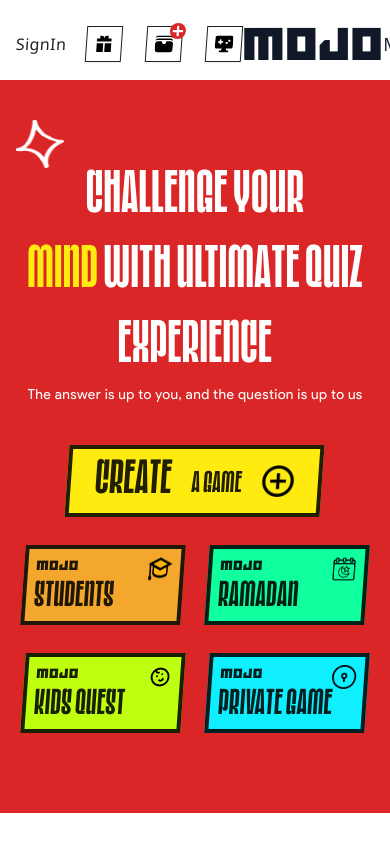
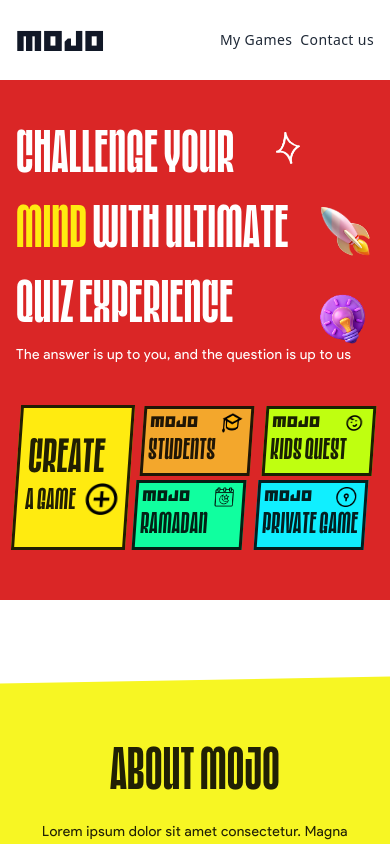
Before and after one commit to zeeshanahm-ed/mojo-game-website, a Next.js app: page / in a window 390 px wide. Built offline with nearby package versions, Linux system fonts and the light colour scheme.

Commit message:
feat: add About Mojo image and improve layout responsiveness across multiple sections

```diff
--- a/src/app/components/ui/common/Header.tsx
+++ b/src/app/components/ui/common/Header.tsx
@@ -31,7 +31,7 @@ const Header: React.FC = () => {
             <Wrapper>
                 <nav className="flex items-center justify-between w-full py-4">
                     {/* Left section: User avatar and name */}
-                    <div className="flex items-center gap-5">
+                    <div className=" items-center gap-5 hidden md:flex">
                         <div className='flex items-center'>
                             {user ?
                                 <>
@@ -62,18 +62,19 @@ const Header: React.FC = () => {
 
                     {/* Middle section: Icons and MOJO logo */}
                     <div className="flex items-center">
-                        <h1 className="text-5xl text-gray-900 font-bulletproof mt-2 uppercase cursor-pointer" onClick={() => router.push('/')}>
+                        <h1 className="text-3xl md:text-5xl text-gray-900 font-bulletproof mt-2 uppercase cursor-pointer" onClick={() => router.push('/')}>
                             {t("brand")}
                         </h1>
                     </div>
 
                     {/* Right section: Navigation links */}
-                    <div className="flex items-center space-x-8 text-gray-800 text-lg font-medium w-fit text-nowrap">
+                    <div className="flex items-center space-x-2 md:space-x-8 text-gray-800 text-sm md:text-lg font-medium w-fit text-nowrap">
                         <Link href="/my-games" className="hover:text-dark-gray transition-colors">{t("my_games")}</Link>
                         <Link href="/contactus" className="hover:text-dark-gray transition-colors">{t("contact_us")}</Link>
-                        <LanguageSwitcher />
+                        {/* <LanguageSwitcher /> */}
                     </div>
                 </nav>
+                <AuthModal />
                 <AuthModal />
             </Wrapper>
         </header>
--- a/src/app/components/ui/home-page-ui/AboutMojoSection.tsx
+++ b/src/app/components/ui/home-page-ui/AboutMojoSection.tsx
@@ -2,22 +2,22 @@
 
 import Image from 'next/image';
 import Wrapper from '../common/Wrapper';
-import BrainImage from '../../../assets/images/brain-image.png';
-import QuestionImage from '../../../assets/images/question-image.png';
+import AboutMojoImage from '../../../assets/images/about-mojo-image.png';
 
 export default function AboutMojoSection() {
     return (
         <section className="relative w-full bg-white py-20 overflow-hidden">
             <div className="relative z-10 w-full">
-                <div className="skew-y-[-1deg] bg-[#F7F623] w-full px-4 md:px-10 lg:py-0 pt-16 overflow-hidden">
+                <div className="skew-y-[-1deg] bg-[#F7F623] w-full px-4 md:px-10 py-16 overflow-hidden">
                     <Wrapper>
-                        <div className="skew-y-[1deg] flex flex-col lg:flex-row items-center w-full justify-between gap-10">
+                        <div className="relative skew-y-[1deg] w-full">
                             {/* Left Text */}
-                            <div className="max-w-xl text-center md:text-left">
-                                <h2 className="lg:text-8xl text-6xl font-popfun text-black mb-4">
+                            <div className=" flex items-center justify-between flex-col sm:flex-row">
+                                <div className='text-center sm:text-left'>
+                                    <h2 className="text-6xl md:text-7xl lg:text-8xl font-popfun text-black mb-4">
                                         ABOUT MOJO
                                     </h2>
-                                <p className="text-lg text-black leading-6 ">
+                                    <p className="max-w-full sm:max-w-xs md:max-w-md lg:max-w-xl text-sm md:text-base text-black leading-6 ">
                                         Lorem ipsum dolor sit amet consectetur. Magna convallis magna
                                         pretium morbi at ut ut adipiscing. Posuere iaculis iaculis etiam
                                         ultrices lectus. Morbi in at blandit potenti vulputate
@@ -25,20 +25,11 @@ export default function AboutMojoSection() {
                                     </p>
                                 </div>
 
-                            {/* Right Image */}
-                            <div className="relative h-[250px] lg:h-[400px] w-full flex items-center justify-center">
-                                <div className="relative w-full h-full -mb-5">
-                                    {/* Question Image */}
+                                <div className="w-[240px] lg:w-[350px] relative top-[75px]">
                                     <Image
-                                        src={QuestionImage}
-                                        alt="Question Icon"
-                                        className="absolute w-[280px] -top-10 lg:w-[350px] lg:top-8 left-[22%] lg:left-[18%] z-10"
-                                    />
-                                    {/* Brain Image */}
-                                    <Image
-                                        src={BrainImage}
-                                        alt="Brain"
-                                        className="absolute w-[250px] lg:w-[350px] bottom-0 left-[35%] z-30"
+                                        src={AboutMojoImage}
+                                        alt="About Mojo"
+                                        className="w-full object-cover h-full"
                                     />
                                 </div>
                             </div>
--- a/src/app/components/ui/home-page-ui/Banner.tsx
+++ b/src/app/components/ui/home-page-ui/Banner.tsx
@@ -1,8 +1,6 @@
 'use client';
-import { useTranslation } from 'react-i18next';
-import Wrapper from '../common/Wrapper';
+
 import Image, { StaticImageData } from 'next/image';
-
 import WorldImage from '../../../assets/images/world.png';
 import RocketImage from '../../../assets/images/rocket.png';
 import StarImage from '../../../assets/images/star.png';
@@ -13,74 +11,73 @@ import KidsGameImage from '../../../assets/images/kids-quest.png';
 import StudentGameImage from '../../../assets/images/student-quest.png';
 import CreateGameImage from '../../../assets/images/create-game.png';
 import RamadanGameImage from '../../../assets/images/ramadan-quest.png';
+import { useTranslation } from 'react-i18next';
+import Wrapper from '../common/Wrapper';
 
 export default function Banner() {
     const { t } = useTranslation();
     return (
-        <section className="w-full bg-red text-white px-4 md:px-10 lg:py-10 py-20">
+        <section className="w-full bg-red text-white px-4 md:px-10 py-10">
             <Wrapper>
-                <div className="grid grid-cols-1 lg:grid-cols-2 items-center gap-8 relative">
-                    <div className="lg:hidden flex left-0 -top-10 absolute items-center justify-center flex-col lg:justify-start space-x-4 mb-8 lg:mb-0 lg:w-1/4">
-                        <Image src={StarImage} alt='Star' className='w-12 h-12 mr-10' />
+                <div className='relative h-[27.5rem] md:h-[37rem] lg:h-[44rem]'>
+                    <div className="hidden sm:block 2xl:right-0 -right-[4%] md:-right-[40px] top-3 md:top-5 absolute md:w-[150px] md:h-[220px] w-[100px] h-[150px]">
+                        <Image
+                            src={WorldImage}
+                            alt="World"
+                            className="w-full h-full object-cover"
+                        />
                     </div>
-                    <div>
-                        <h1 className="text-6xl sm:text-7xl md:text-8xl lg:text-start text-center lg:text-9xl font-popfun leading-tight uppercase">
+                    <div className="left-64 sm:left-[50%] md:left-[60%] top-3 md:top-5 relative md:w-12 md:h-12 w-8 h-8">
+                        <Image src={StarImage} alt='Star' className='w-full h-full object-contain' />
+                    </div>
+                    <h1 className="text-6xl -mt-8 md:text-8xl text-start lg:text-9xl font-popfun leading-tight uppercase">
                         {t("slogan_line_1")} <br />
-                            <span className="text-yellow">{t("slogan_line_2")}</span> {t("withUltimate")} {t("quizExperience")}
+                        <span className="text-yellow">{t("slogan_line_2")}</span> {t("withUltimate")} <br /> {t("quizExperience")}
                     </h1>
-                        <p className="text-sm md:text-base lg:text-start text-center">{t("slogan_sub")}</p>
+                    <p className="text-sm md:text-base text-start">{t("slogan_sub")}</p>
 
-                        <div className="mt-10 flex gap-5 flex-col md:flex-row justify-center lg:justify-start items-center">
-                            <div className={`relative cursor-pointer text-black skew-custom h-auto md:w-[240px] md:h-[210px] md:gap-0 gap-5 py-2 md:py-4 px-6 border-4 sm:border-[6px] border-black bg-yellow flex-row items-center justify-between md:items-start md:flex-col flex md:justify-center`}>
-                                <div className='font-popfun text-5xl sm:text-5xl md:text-7xl uppercase'>{t("create")}</div>
-                                <div className='font-popfun text-3xl md:text-5xl mt-2 sm:mt-3 uppercase'> {t("aGame")}</div>
-                                <Image src={CreateGameImage} alt="CREATE" className="md:absolute w-8 h-8 md:w-10 md:h-10 inline-block bottom-10 right-2" />
+                    <div className="mt-10 flex space-x-3 flex-row justify-start items-center">
+                        <div className={`relative cursor-pointer text-black skew-custom w-[120px]  md:w-[240px] h-[145px] md:h-[210px] md:gap-0 gap-0 py-2 md:py-4 px-2 border-[3px] md:border-[6px] border-black bg-yellow items-start flex-col flex justify-center`}>
+                            <div className='font-popfun text-5xl md:text-8xl uppercase'>{t("create")}</div>
+                            <div className='font-popfun text-3xl md:text-[60px] md:mt-3 uppercase'> {t("aGame")}</div>
+                            <Image src={CreateGameImage} alt="CREATE" className="absolute w-8 h-8 md:w-14 md:h-14 inline-block bottom-8 md:bottom-6 right-2" />
                         </div>
-                            <div className='space-y-2 flex md:gap-0 gap-8 flex-row md:flex-col md:items-start items-baseline'>
+                        <div className='space-y-1 md:space-y-2 flex flex-col items-start'>
                             <GameCard image={StudentGameImage} title={t("brand")} subtitle={t("students")} bgColor="bg-orange" />
                             <GameCard image={RamadanGameImage} title={t("brand")} subtitle={t("ramadan")} bgColor="bg-light-green" className="-ml-2" />
                         </div>
-                            <div className='space-y-2 flex md:gap-0 gap-8 flex-row md:flex-col md:items-start items-baseline'>
+                        <div className='space-y-1 md:space-y-2 flex flex-col items-start'>
                             <GameCard image={KidsGameImage} title={t("brand")} subtitle={t("kids_quest")} bgColor="bg-green" />
                             <GameCard image={PrivateGameImage} title={t("brand")} subtitle={t("private_game")} bgColor="bg-light-blue" className="-ml-2" />
                         </div>
                     </div>
-                    </div>
-
-                    {/* Right: Images */}
-                    <div className="relative h-full hidden lg:block">
-                        <Image
-                            src={WorldImage}
-                            alt="World"
-                            className="absolute -right-10 -top-14 w-[200px] lg:w-[300px]"
-                        />
-                        <Image
-                            src={StarImage}
-                            alt="Star"
-                            className="w-[45px] h-[55px]"
-                        />
-                        <div className='flex mt-20'>
+                    <div className="-rotate-45 w-20 h-20 md:w-44 md:h-44 left-72 sm:left-[60%] md:-top-[70%] md:left-[60%] -top-[360px] relative">
                         <Image
                             src={RocketImage}
                             alt="Rocket"
-                                className="w-[200px] h-[200px]"
+                            className="w-full h-full object-cover"
                         />
+                    </div>
+                    <div className="w-20 h-20 md:w-44 md:h-44 left-72 sm:left-[70%] md:-top-[90%] md:left-[80%] -top-[350px] relative">
                         <Image
                             src={LightBulbImage}
                             alt="Rocket"
-                                width={180}
-                                height={180}
-                                className="w-[180px] h-[180px] self-end"
-                            />
-                        </div>
-                        <Image
-                            src={BookImage}
-                            alt="Book"
-                            className="absolute right-[10%] lg:right-[20%] bottom-[5%] w-[120px] lg:w-[220px]"
+                            className="w-full h-full"
                         />
                     </div>
                 </div>
             </Wrapper>
+            {/* Right: Images */}
+            {/* <Image
+                                src={WorldImage}
+                                alt="World"
+                                className="absolute -right-10 -top-14 w-[200px] lg:w-[300px]"
+                            /> */}
+            {/* <Image
+                        src={BookImage}
+                        alt="Book"
+                        className="absolute right-[10%] lg:right-[20%] bottom-[5%] w-[120px] lg:w-[220px]"
+                    /> */}
         </section>
     );
 }
@@ -106,14 +103,14 @@ function GameCard({
     return (
         <div
             onClick={onClick}
-            className={`relative cursor-pointer text-black skew-custom w-40 sm:w-56 h-20 sm:h-[100px] py-2 px-2 sm:py-4 border-4 sm:px-6 sm:border-[6px] border-black ${bgColor} ${className} flex-col flex`}
+            className={`relative cursor-pointer text-black skew-custom md:w-[220px] md:h-[100px] w-[110px] h-[70px] py-1 px-1 md:py-4 md:px-6 md:border-[6px] border-[3px] border-black ${bgColor} ${className} flex-col flex`}
         >
 
-            <div className='font-bulletproof text-sm sm:text-base uppercase'>{title}</div>
-            <div className='font-popfun text-4xl sm:text-5xl uppercase'>
+            <div className='font-bulletproof text-base uppercase'>{title}</div>
+            <div className='font-popfun text-3xl md:text-5xl uppercase'>
                 {subtitle}
             </div>
-            <Image src={image} alt={title} className="absolute w-6 h-6 inline-block mt-auto top-2 right-2" />
+            <Image src={image} alt={title} className="absolute md:w-6 md:h-6 w-5 h-5 inline-block mt-auto top-1 md:top-2 right-2" />
         </div>
     );
 }
--- a/src/app/components/ui/home-page-ui/KnowledgeSection.tsx
+++ b/src/app/components/ui/home-page-ui/KnowledgeSection.tsx
@@ -22,15 +22,15 @@ const KnowledgeSection = () => {
             <Wrapper>
                 <div className='flex items-center justify-center flex-col'>
                     <div className="text-center flex flex-col items-center justify-center">
-                        <h2 className="lg:text-8xl text-6xl font-popfun text-black mb-4 uppercase">
+                        <h2 className="text-6xl md:text-7xl lg:text-8xl font-popfun text-black mb-4 uppercase">
                             Test Your Knowledge
                         </h2>
-                        <p className="text-lg leading-6 text-black max-w-xl">
+                        <p className="text-sm md:text-base leading-6 text-black max-w-xl">
                             It is a fun cultural game suitable for all ages, testing your group's knowledge. The game includes all types of questions according to the selected category.
                         </p>
-                        <Button className='mt-10 px-20 pt-3' onClick={() => handleOPenModal()}>
+                        {/* <Button className='mt-10 px-20 pt-3' onClick={() => handleOPenModal()}>
                             <span className="inline-block transform skew-x-12 tracking-wider text-5xl md:text-6xl uppercase font-popfun" >Create a game</span>
-                        </Button>
+                        </Button> */}
                     </div>
                     <div className='my-10'>
                         <Image src={GroupNPerson} alt='Person Image' />
--- a/src/app/components/ui/home-page-ui/LifeLineSection.tsx
+++ b/src/app/components/ui/home-page-ui/LifeLineSection.tsx
@@ -20,8 +20,8 @@ const LifeLineSection: React.FC = () => {
                         </p>
 
                         {/* Life Line Cards Container */}
-                        <div className="flex flex-col lg:flex-row space-y-8 lg:space-y-0 lg:space-x-12">
-                            <div className="w-72 h-96 bg-white border-[6px] border-purple skew-custom flex flex-col items-center justify-center p-6 text-center gap-5">
+                        <div className="flex flex-col md:flex-row items-center justify-center gap-5">
+                            <div className="lg:w-72 w-60 h-96 bg-white border-[6px] border-purple skew-custom flex flex-col items-center justify-center p-6 text-center gap-5">
                                 <Image src={CallAFriendImage} alt='Call a Friend' className='w-28 h-28' />
                                 <p className="text-purple text-5xl lg:text-6xl uppercase mb-2 font-popfun">
                                     Call a Friend
@@ -31,7 +31,7 @@ const LifeLineSection: React.FC = () => {
                                 </p>
                             </div>
 
-                            <div className="w-72 h-96 bg-white border-[6px] skew-custom border-dark-orange flex flex-col items-center justify-center p-6 text-center gap-5" >
+                            <div className="lg:w-72 w-60 h-96 bg-white border-[6px] skew-custom border-dark-orange flex flex-col items-center justify-center p-6 text-center gap-5" >
                                 <Image src={SecondChanceImage} alt='2nd Chance' className='w-28 h-28' />
                                 <p className="text-dark-orange text-5xl lg:text-6xl uppercase mb-2 font-popfun">
                                     2nd Chance
@@ -42,7 +42,7 @@ const LifeLineSection: React.FC = () => {
                             </div>
 
                             {/* Score Steal Card */}
-                            <div className="w-72 h-96 bg-white border-[6px] skew-custom border-blue flex flex-col items-center justify-center p-6 text-center gap-5">
+                            <div className="lg:w-72 w-60 h-96 bg-white border-[6px] skew-custom border-blue flex flex-col items-center justify-center p-6 text-center gap-5">
                                 <Image src={ScoreStealImage} alt='Score Steal' className='w-28 h-28' />
                                 <p className="text-blue text-5xl lg:text-6xl  uppercase mb-2 font-popfun">
                                     Score Steal
--- a/src/app/components/ui/home-page-ui/PlayingModeSection.tsx
+++ b/src/app/components/ui/home-page-ui/PlayingModeSection.tsx
@@ -33,21 +33,21 @@ const PlayingModeSection: React.FC = () => {
             </p>
 
             {/* Playing Mode Cards */}
-            <div className="flex flex-col md:flex-row space-y-8 md:space-y-0 md:space-x-12">
-              <div className="w-64 cursor-pointer skew-custom h-64 bg-green border-[6px] font-popfun border-black flex flex-col items-center justify-center p-6 gap-5"
+            <div className="flex flex-row items-center gap-5">
+              <div className="w-full md:w-64 cursor-pointer skew-custom h-52 md:h-64 bg-green border-[6px] font-popfun border-black flex flex-col items-center justify-center px-4 md:px-6 gap-5"
                 onClick={() => handleNavigate("offline")}>
-                <Image src={OfflineImage} alt='Offline Mode' className='w-28 h-28' />
-                <p className="text-black text-5xl md:text-7xl uppercase">
-                  offline <span className="text-4xl md:text-5xl">play</span>
+                <Image src={OfflineImage} alt='Offline Mode' className='w-20 h-20 md:w-28 md:h-28' />
+                <p className="text-black text-5xl md:text-7xl uppercase flex">
+                  offline <span className="text-4xl md:text-5xl mt-2 ml-2 md:mt-4">play</span>
                 </p>
               </div>
 
               {/* Online Play Card */}
-              <div className="w-64 cursor-pointer h-64 skew-custom bg-yellow font-popfun border-[6px] border-black flex flex-col items-center justify-center p-6 gap-5"
+              <div className="w-full md:w-64 cursor-pointer h-52 md:h-64 skew-custom bg-yellow font-popfun border-[6px] border-black flex flex-col items-center justify-center px-4 md:px-6 gap-5"
                 onClick={() => handleNavigate("online")}>
-                <Image src={OnlineImage} alt='Online Mode' className='w-28 h-28' />
-                <p className="text-black text-5xl md:text-7xl uppercase" >
-                  online <span className="text-4xl md:text-5xl">play</span>
+                <Image src={OnlineImage} alt='Online Mode' className='w-20 h-20 md:w-28 md:h-28' />
+                <p className="text-black text-5xl md:text-7xl uppercase flex" >
+                  online <span className="text-4xl md:text-5xl mt-2 ml-2 md:mt-4">play</span>
                 </p>
               </div>
             </div>
--- a/src/app/contactus/components/Banner.tsx
+++ b/src/app/contactus/components/Banner.tsx
@@ -8,7 +8,7 @@ import Wrapper from '@/app/components/ui/common/Wrapper';
 const Banner: React.FC = () => {
 
     return (
-        <section className="w-full bg-black py-16 px-10 flex flex-col items-center justify-center relative overflow-hidden border-b-4 border-black">
+        <div className="w-full bg-black py-16 px-4 md:px-10 flex flex-col items-center justify-center relative overflow-hidden border-b-4 border-black">
             {/* Main Content */}
             <Wrapper>
                 <div className="relative z-10 flex flex-row items-center justify-center w-full text-center ">
@@ -20,13 +20,13 @@ const Banner: React.FC = () => {
                         <h2 className="text-6xl md:text-8xl lg:text-9xl leading-tight mb-4 uppercase font-popfun">
                             Contact us
                         </h2>
-                        <p className="text-base md:text-lg max-w-xl">
+                        <p className="text-sm md:text-base max-w-full md:max-w-xl">
                             An interactive group game in which we test your knowledge and culture
                         </p>
                     </div>
                 </div>
             </Wrapper>
-        </section>
+        </div>
     );
 };
 
--- a/src/app/contactus/page.tsx
+++ b/src/app/contactus/page.tsx
@@ -42,14 +42,14 @@ function ContactUS() {
             <Banner />
             <Wrapper>
                 <Wrapper>
-                    <div className='h-auto pt-20 pb-20'>
+                    <div className='h-auto pt-20 pb-20 px-4 md:px-10'>
                         <form onSubmit={handleSubmit} className="flex flex-col items-center p-6 space-y-6 w-full">
                             {/* First Name Input */}
                             <Input
                                 icon={<UserIcon />}
                                 type="text"
                                 placeholder="Full Name"
-                                className="w-1/2 mb-0"
+                                className="md:w-1/2 w-full mb-0"
                                 required
                                 name="fullName"
                                 onChange={handleChange}
@@ -61,7 +61,7 @@ function ContactUS() {
                                 icon={<EmailIcon />}
                                 type="email"
                                 placeholder="Enter your email address"
-                                className="w-1/2"
+                                className="md:w-1/2 w-full"
                                 required
                                 name="email"
                                 onChange={handleChange}
@@ -75,7 +75,7 @@ function ContactUS() {
                                 onChange={handleChange}
                                 options={countries || []}
                                 placeholder="Select Countery Code"
-                                className="w-1/2"
+                                className="md:w-1/2 w-full"
                             />
 
                             {/* Contact Number Input */}
@@ -83,7 +83,7 @@ function ContactUS() {
                                 icon={<ContactIcon />}
                                 type="number"
                                 placeholder="Your Contact Number"
-                                className="w-1/2"
+                                className="md:w-1/2 w-full"
                                 required
                                 name="contact"
                                 onChange={handleChange}
@@ -91,7 +91,7 @@ function ContactUS() {
                             />
 
                             <textarea
-                                className="w-1/2 h-28 outline-none resize-none bg-white border-2 border-black -skew-x-12 p-5 text-lg"
+                                className="md:w-1/2 w-full h-28 outline-none resize-none bg-white border-2 border-black -skew-x-12 p-5 text-lg"
                                 placeholder="Your message"
                                 name="message"
                                 onChange={handleChange}
```
Also changed, not shown: src/app/assets/images/about-mojo-image.png (added). Lines whose indentation alone changed are shown as unchanged.
